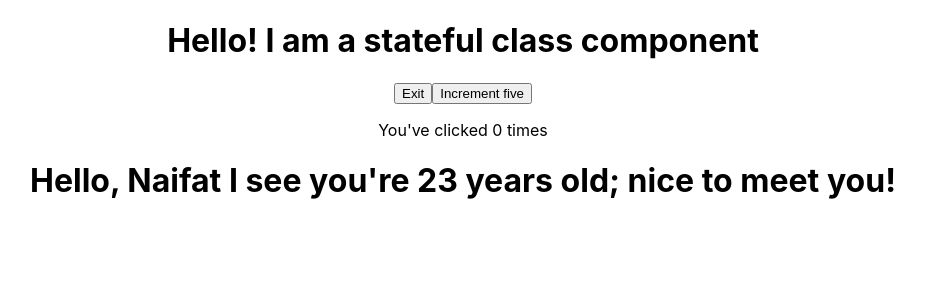
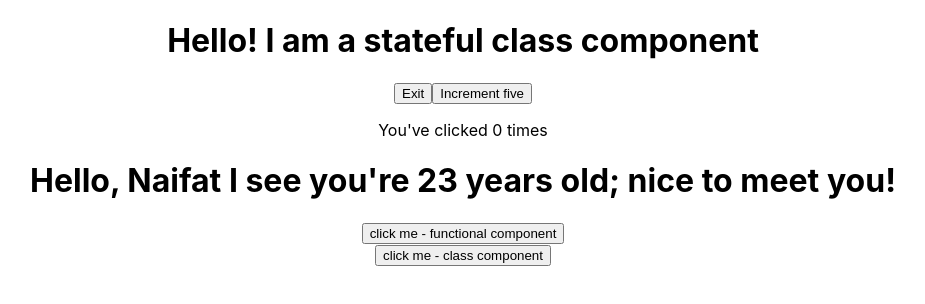
Before and after one commit to NaifatSelina/gitpod-react, a React (Create React App) app in the folder my-app/: page / in a window 1280 px wide. Shown: the top 304 px of the page, without its empty margins (177-1102 px from the left). Built offline with nearby package versions, Linux system fonts and the light colour scheme.

Commit message:
Add two click me buttons with event handler functions

```diff
--- a/my-app/src/App.js
+++ b/my-app/src/App.js
@@ -2,12 +2,16 @@
 import './App.css';
 import FunctionalGreetingWithProps from './components/FunctionalGreetingWithProps';
 import StatefulGreeting from './components/StatefulGreeting';
+import EventsFunctional from './components/EventsFunctional';
+import EventsClass from './components/EventsClass';
 
 function App() {
   return (
     <div className="App">
       <StatefulGreeting greeting="I am a stateful class component" name="Naifat" />
       <FunctionalGreetingWithProps greeting="nice to meet you!" name="Naifat" age="23" />
+      <EventsFunctional />
+      <EventsClass />
     </div>
   );
 }
--- /dev/null
+++ b/my-app/src/components/EventsClass.js
@@ -0,0 +1,16 @@
+import React, { Component } from 'react'
+
+export class EventsClass extends Component {
+    clickHandler(){
+        console.log("Clicked the Class Button")
+    }
+    render() {
+        return (
+            <div>
+                <button onClick={this.clickHandler}>click me - class component</button>
+            </div>
+        )
+    }
+}
+
+export default EventsClass
--- /dev/null
+++ b/my-app/src/components/EventsFunctional.js
@@ -0,0 +1,14 @@
+import React from 'react'
+
+function EventsFunctional() {
+    function clickHandler(){
+        console.log("Clicked the Functional Button")
+    }
+    return (
+        <div>
+            <button onClick={clickHandler}>click me - functional component</button>
+        </div>
+    )
+}
+
+export default EventsFunctional
--- a/my-app/src/components/StatefulGreeting.js
+++ b/my-app/src/components/StatefulGreeting.js
@@ -35,10 +35,6 @@
 
     incrementFive(){
         this.increment()
-        this.increment()
-        this.increment()
-        this.increment()
-        this.increment()
     }
 
 
```
Also changed, not shown: my-app/src/components/ES7Snippets.js (added, +9 -0 lines).
